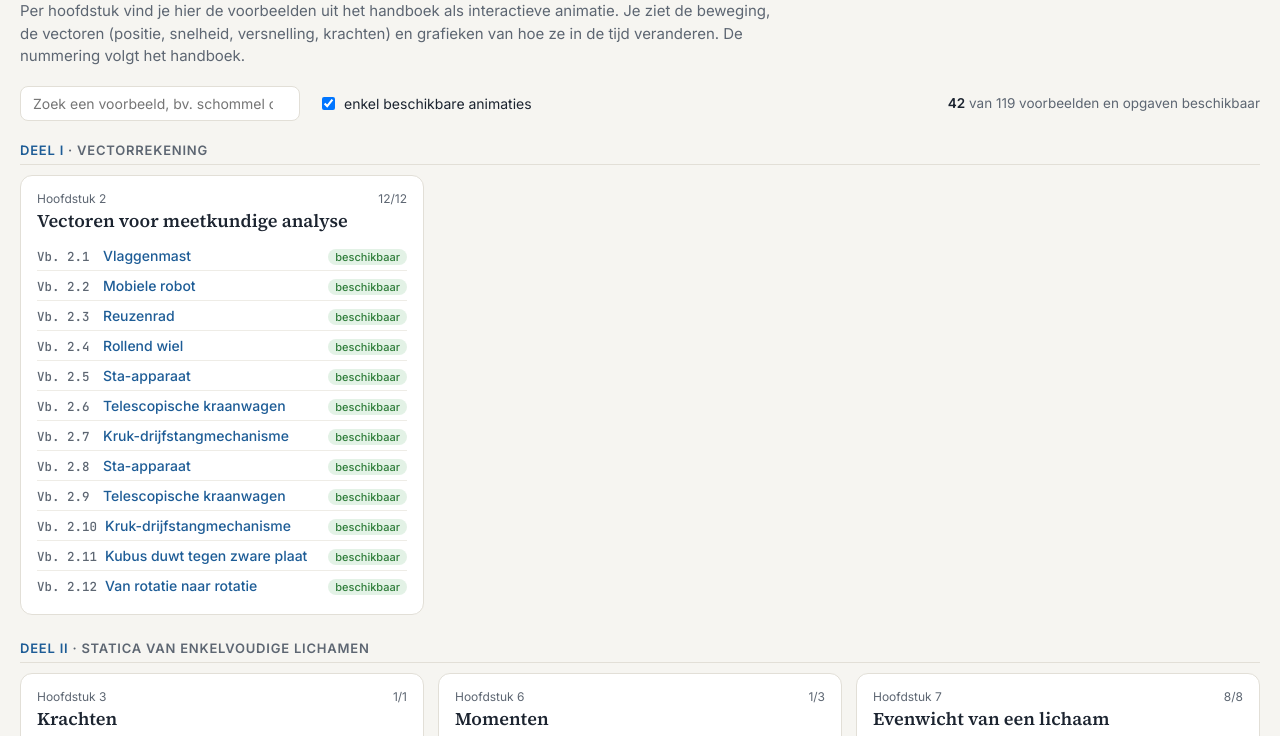
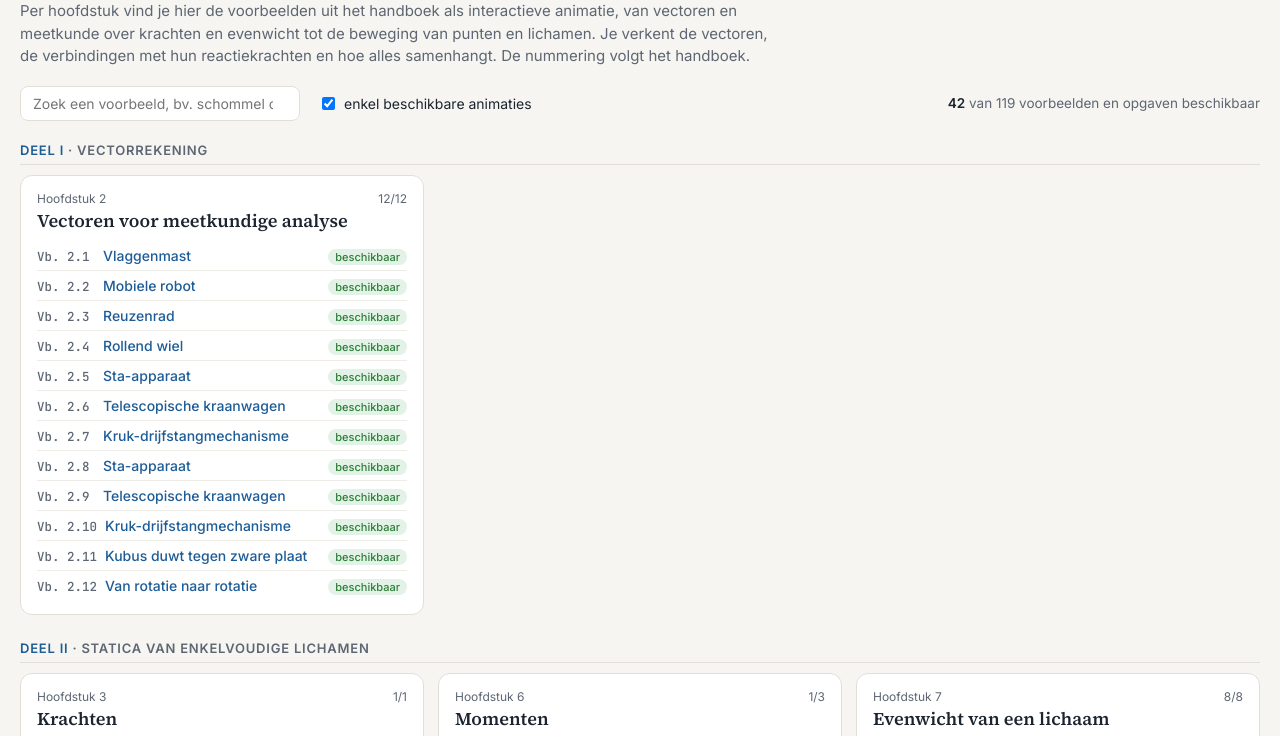
Before and after one commit to tdelaet/tm1-animaties, a plain HTML site: page index.html in a window 1280 px wide. Shown: the part 74-810 px from the top of the page. Drawn offline with Linux system fonts and the light colour scheme.

Commit message:
Hoofdpagina: inleidende tekst dekt nu ook statica
Co-Authored-By: Claude Opus 5.5 <noreply@anthropic.com>

```diff
--- a/index.html
+++ b/index.html
@@ -45,7 +45,7 @@
     <h1>Toegepaste Mechanica 1 — interactieve animaties</h1>
     <span class="kicker">bij het handboek <i>Toegepaste Mechanica. Een vectorgebaseerde aanpak</i></span>
   </header>
-  <p class="intro">Per hoofdstuk vind je hier de voorbeelden uit het handboek als interactieve animatie. Je ziet de beweging, de vectoren (positie, snelheid, versnelling, krachten) en grafieken van hoe ze in de tijd veranderen. De nummering volgt het handboek.</p>
+  <p class="intro">Per hoofdstuk vind je hier de voorbeelden uit het handboek als interactieve animatie, van vectoren en meetkunde over krachten en evenwicht tot de beweging van punten en lichamen. Je verkent de vectoren, de verbindingen met hun reactiekrachten en hoe alles samenhangt. De nummering volgt het handboek.</p>
 
   <div class="bar">
     <input type="search" id="zoek" placeholder="Zoek een voorbeeld, bv. schommel of 13.1" aria-label="Zoeken">
```
